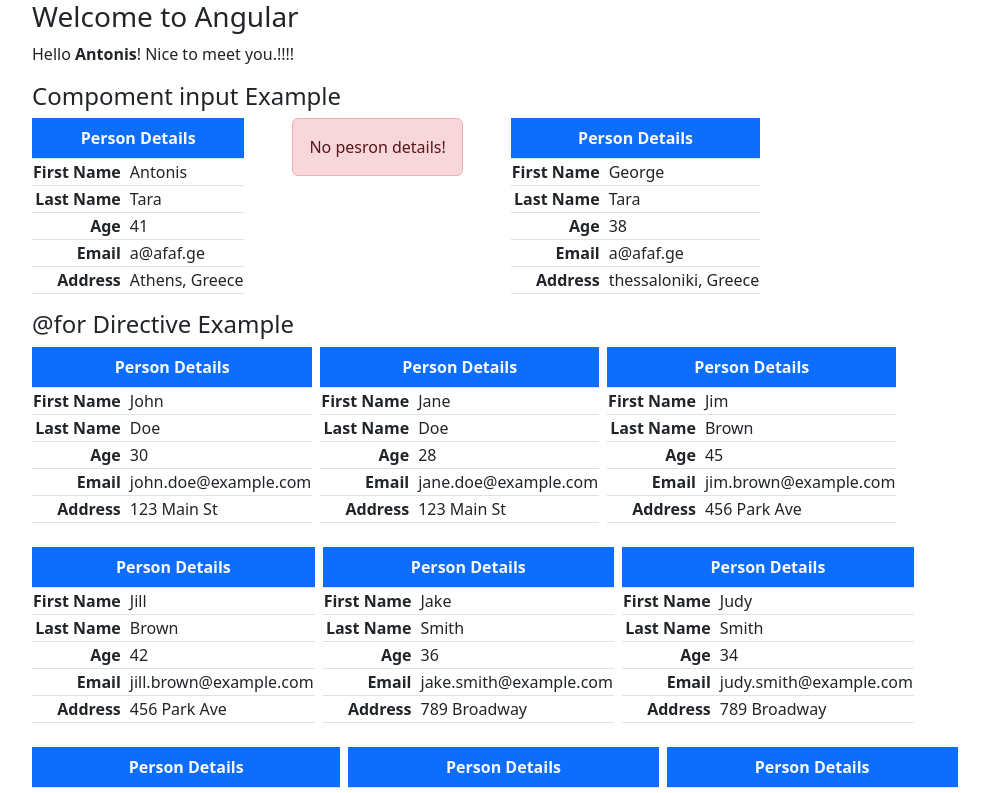
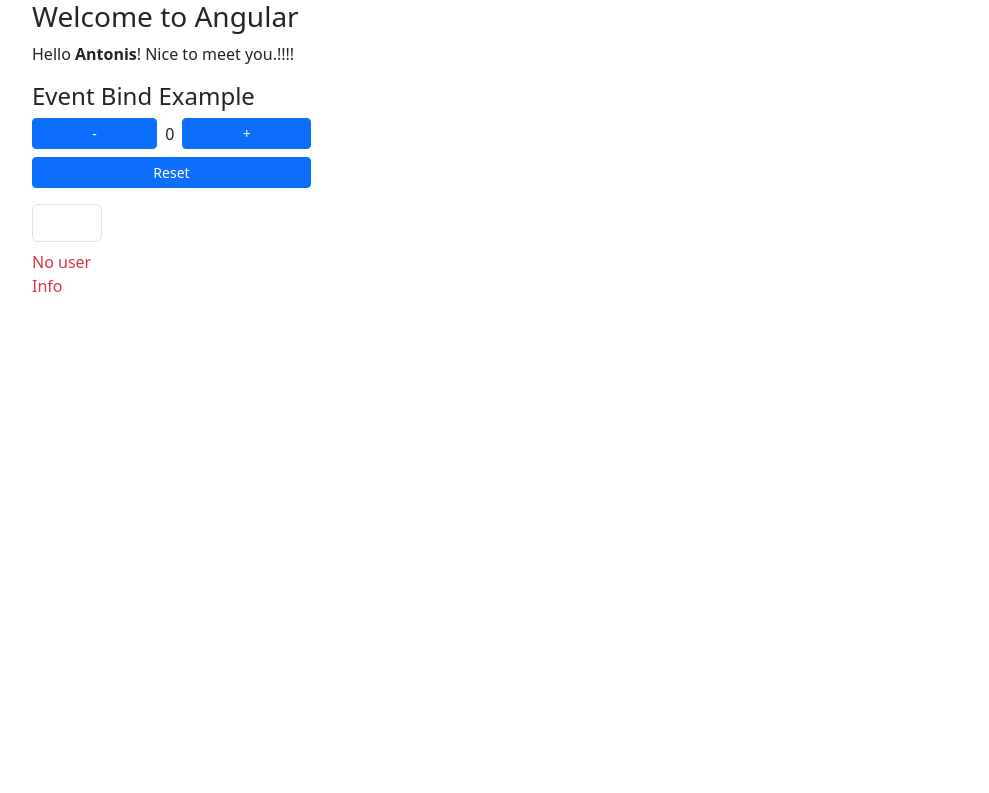
Before and after one commit to AntonisTaramigkos/Angular, an Angular app: page / in a window 1280 px wide. Shown: the top 793 px of the page, without its empty margins (50-1039 px from the left). Built offline with nearby package versions, Linux system fonts and the light colour scheme.

Commit message:
Event Binding

```diff
--- a/src/app/app.component.html
+++ b/src/app/app.component.html
@@ -2,7 +2,9 @@
 <h3>Welcome to Angular</h3>
 <p>Hello <strong>{{name}}</strong>! Nice to meet you.!!!!</p>
 
-<h4>Compoment input Example</h4>
+<app-event-bind-example></app-event-bind-example>
+
+<!-- <h4>Compoment input Example</h4>
 <div class="d-flex gap-5 text-nowrap ">
     <app-person-table [person]="person0"></app-person-table>
     <app-person-table></app-person-table>
@@ -16,4 +18,4 @@
     }
 </div>
 
-</div>
+</div> -->
--- a/src/app/app.component.ts
+++ b/src/app/app.component.ts
@@ -1,11 +1,12 @@
 import { Component } from '@angular/core';
 import { PersonTableComponent } from './compoments/person-table/person-table.component';
+import { EventBindExampleComponent } from './components/event-bind-example/event-bind-example.component';
 import { Person } from './shared/interfaces/person';
 
 @Component({
   selector: 'app-root',
   standalone: true,
-  imports: [PersonTableComponent],
+  imports: [PersonTableComponent, EventBindExampleComponent],
   templateUrl: './app.component.html',
   styleUrl: './app.component.css'
 })
--- /dev/null
+++ b/src/app/components/event-bind-example/event-bind-example.component.html
@@ -0,0 +1,22 @@
+<h4>Event Bind Example</h4>
+<div class="d-flex flex-column gap-2 w-25">
+    <div class="d-flex  gap-2 align-items-center">
+        <button class="btn btn-primary btn-sm flex-grow-1 " (click)="decrementTimes()">-</button>
+        <span>{{times}}</span>
+        <button class="btn btn-primary btn-sm flex-grow-1 " (click)="incrementTimes()">+</button>
+    </div>
+    <button class="btn btn-primary btn-sm" (click)="resetTimes()">Reset</button>
+
+    <div class="mt-2 mb-2 d-flex flex-column gap-2 w-25">
+        <input type="text" class="form-control" (input)="onUserInput($event)">
+
+        @if(!userInput){
+            <span class="text-danger">No user Info</span>
+        }@else {
+            <span class="text-bg-info p-2 text-truncate">
+                {{userInput}}
+            </span>
+        }
+    </div>
+
+</div>
--- /dev/null
+++ b/src/app/components/event-bind-example/event-bind-example.component.ts
@@ -0,0 +1,27 @@
+import { Component } from '@angular/core';
+
+@Component({
+  selector: 'app-event-bind-example',
+  standalone: true,
+  imports: [],
+  templateUrl: './event-bind-example.component.html',
+  styleUrl: './event-bind-example.component.css'
+})
+export class EventBindExampleComponent {
+  times : number =0;
+  userInput : string ="";
+  incrementTimes(){
+    this.times++;
+  }
+  decrementTimes(){
+    this.times--;
+  }
+  resetTimes(){
+    this.times = 0;
+  }
+  onUserInput(event: Event) {
+    const value = (event.target as HTMLInputElement).value;
+    this.userInput =value;
+  }
+
+}
```
Also changed, not shown: src/app/components/event-bind-example/event-bind-example.component.css (added).
